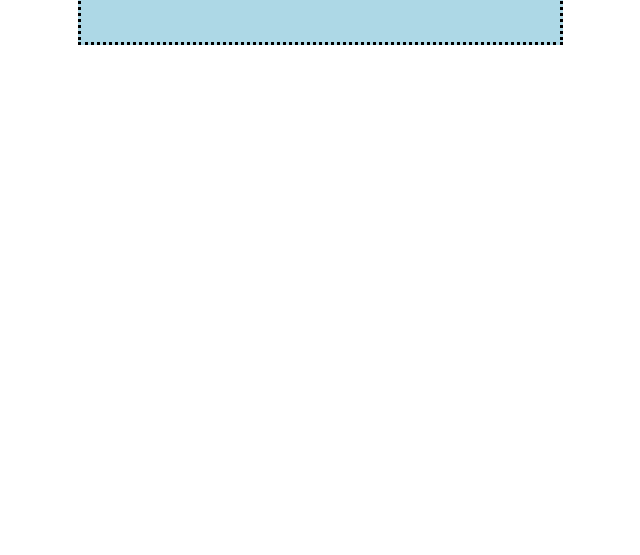
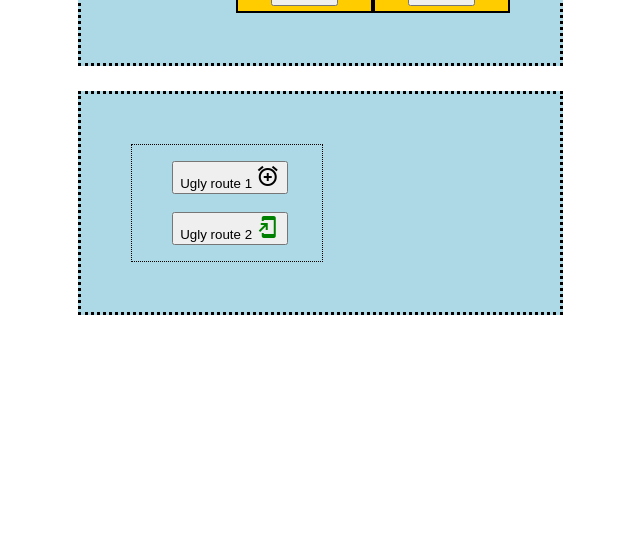
Before and after one commit to vaduga/allhooks, a React app: page / in a window 1280 px wide. Shown: the part 245-800 px from the top of the page, without its empty margins (309-949 px from the left). Built offline with nearby package versions, Linux system fonts and the light colour scheme.

Commit message:
add routes

```diff
--- /dev/null
+++ b/components/routesdemo/routesdemo.js
@@ -0,0 +1,59 @@
+require("./style.css")
+
+import {
+    BrowserRouter,
+    Switch,
+    Route,
+    Link
+  } from 'react-router-dom';
+import React from 'react';
+
+  const Win1 = ()=> {
+    return (<h1> Window 1 </h1>)
+  }
+  const Win2 = ()=> {
+    return (<div style={{maxWidth: "800px"}}><h1> Window 2</h1>Sed ut perspiciatis unde omnis iste natus error sit voluptatem accusantium doloremque laudantium, totam rem aperiam,  <br/><br/></div> )
+  }
+
+
+
+  export default function routesDemo() {
+
+  return (
+    <>
+    <BrowserRouter>
+      <div style={{minWidth: "50%", border: "1px dotted"}}>
+        <ul>
+          <li>
+             <Link to="/win1">
+            <button>
+              Ugly route 1 <span className="material-icons">
+  alarm_add
+  </span>
+              </button> </Link>
+          </li>
+          <br/>
+          <li>
+            <Link to="/win2">
+                <button>
+              Ugly route 2 <span style={{color: "green"}} className="material-icons">
+  add_to_home_screen
+  </span>
+              </button> </Link>
+
+
+
+          </li>
+        </ul>
+        </div>
+        <Switch>
+          <Route path="/win1" component={Win1}/>
+          <Route path="/win2" component={Win2}/>
+        </Switch>
+
+      </BrowserRouter>
+  </>
+  )
+
+
+  }
--- /dev/null
+++ b/components/routesdemo/style.css
@@ -0,0 +1,3 @@
+ul {
+    list-style: none;
+  }
--- a/index.html
+++ b/index.html
@@ -5,6 +5,8 @@
     <meta name="viewport" content="width=device-width, initial-scale=1.0">
     <title>Document</title>
     <link rel="stylesheet" href="./style.css">
+    <link href="https://fonts.googleapis.com/icon?family=Material+Icons"
+      rel="stylesheet">
 </head>
 <body>
     <div id="root"></div>
--- a/index.js
+++ b/index.js
@@ -1,5 +1,6 @@
 import React from 'react'
 import ReactDOM from 'react-dom'
+import RoutesDemo from './components/routesdemo/routesdemo'
 
 const {useContext,useState,useReducer,useEffect, useRef} = React
 const MyContext = React.createContext();
@@ -63,7 +64,7 @@ const All = () => {
  const {context, dispatch} = useContext(MyContext);
 
  const list = context.persons.map((person, key) => (
-    <Person
+    <Person key={key}
       name={person.name}
       age={person.age}
       plus={()=> dispatch({type: "plus",  key}) }
@@ -76,7 +77,7 @@ const All = () => {
 
   return (
       <>
-      <p>You chose: {context.choice}</p>
+      <p>You're changing: {context.choice}</p>
       {list}
       </>
 	)
@@ -86,8 +87,17 @@ const App = () => {
 
 return(
   <MyProvider>
+  <div className="SimpleContainer">
    <All/>
+   </div>
+
+   <div className="SimpleContainer">
+
+   <RoutesDemo/>
+   </div>
     </MyProvider>
+
+
   )
 
 
--- a/style.css
+++ b/style.css
@@ -1,10 +1,12 @@
-#root {
+
+
+.SimpleContainer {
     font-family: sans-serif;
     background-color: lightBlue;
     border-style: dotted;
     width: 30%;
     display: flex;
-    justify-content: space-around;
+    justify-content: start;
     padding: 50px;
     margin: 2% 30%;
 
```
Also changed, not shown: package.json (+6 -1 lines), .postcssrc (added), 1 other file.
